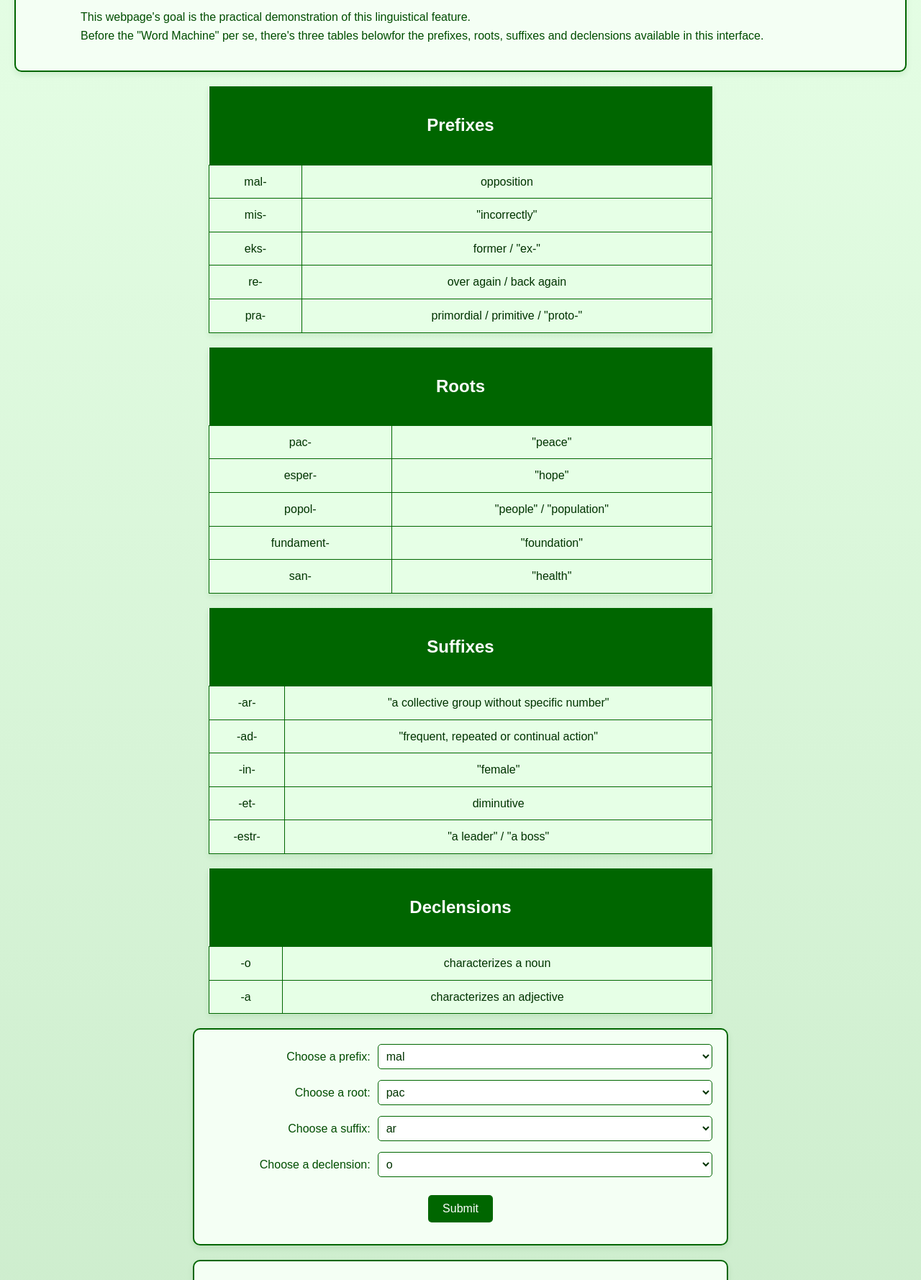
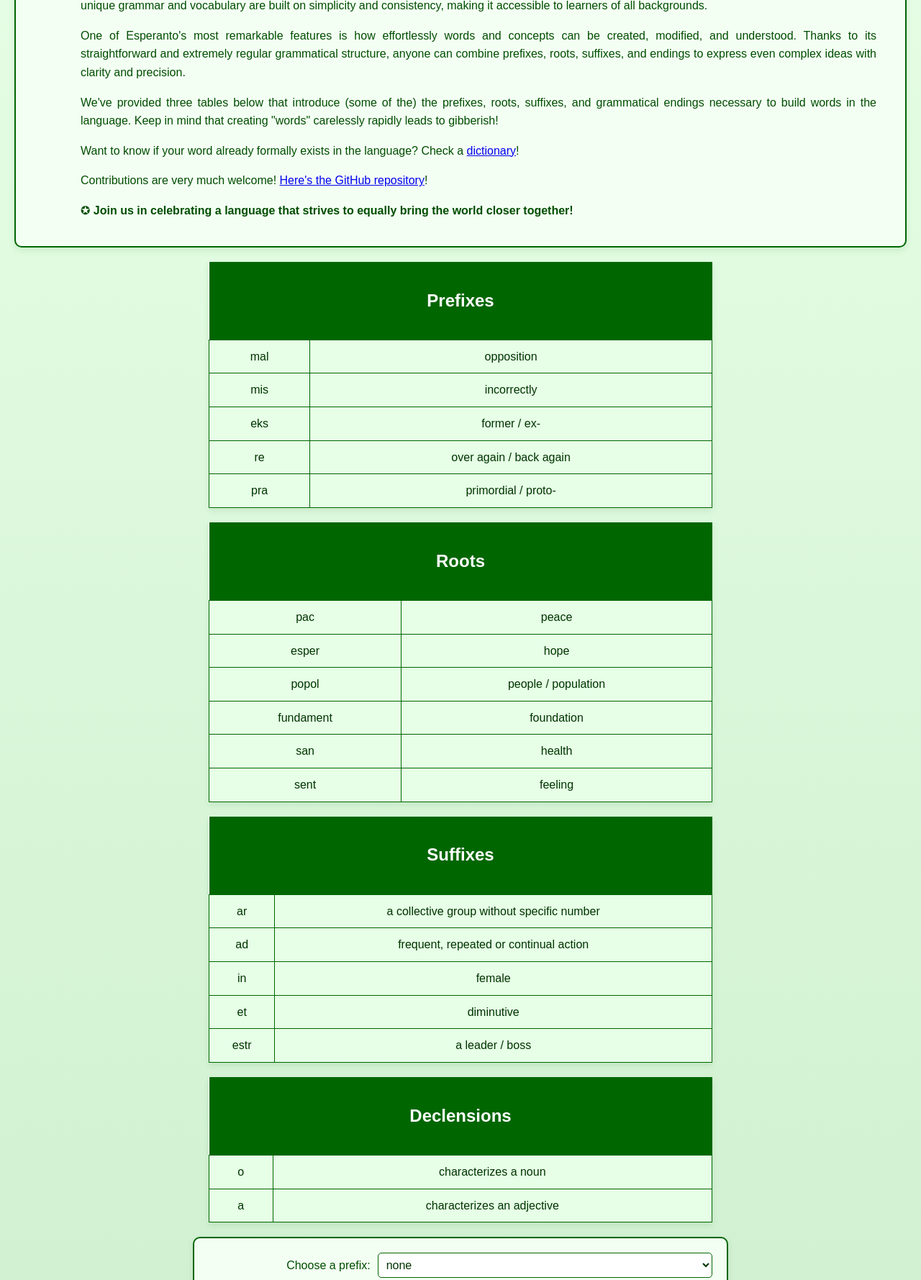
Before and after one commit to OffworldAstronaut/EsperantoWordMachine, a website: page public/index.html in a window 1280 px wide. Shown: the part 192-1971 px from the top of the page at 72% size. Drawn offline with Linux system fonts and the light colour scheme.

Commit message:
README update; main page text improved; dynamically generated tables added;

```diff
--- /dev/null
+++ b/public/data.json
@@ -0,0 +1,28 @@
+{
+    "prefixes": [
+        { "prefix": "mal", "meaning": "opposition" },
+        { "prefix": "mis", "meaning": "incorrectly" },
+        { "prefix": "eks", "meaning": "former / ex-" },
+        { "prefix": "re", "meaning": "over again / back again" },
+        { "prefix": "pra", "meaning": "primordial / proto-" }
+    ],
+    "roots": [
+        { "root": "pac", "meaning": "peace" },
+        { "root": "esper", "meaning": "hope" },
+        { "root": "popol", "meaning": "people / population" },
+        { "root": "fundament", "meaning": "foundation" },
+        { "root": "san", "meaning": "health" },
+        { "root": "sent", "meaning": "feeling"}
+    ],
+    "suffixes": [
+        { "suffix": "ar", "meaning": "a collective group without specific number" },
+        { "suffix": "ad", "meaning": "frequent, repeated or continual action" },
+        { "suffix": "in", "meaning": "female" },
+        { "suffix": "et", "meaning": "diminutive" },
+        { "suffix": "estr", "meaning": "a leader / boss" }
+    ],
+    "declensions": [
+        { "declension": "o", "meaning": "characterizes a noun" },
+        { "declension": "a", "meaning": "characterizes an adjective" }
+    ]
+}
--- a/public/index.html
+++ b/public/index.html
@@ -9,200 +9,40 @@
 </head>
 
 <body>
+    <!--Website introduction-->
     <div class="title">
         <h1>Esperanto Word Machine</h1>
 
         <p>
-            One of the most impressive features of the Esperanto language is the easy building and modification of words
-            and
-            concepts, made possible by it's simple and extremely regular grammatical rules.
+            Esperanto is a language designed to unite people across linguistic and cultural boundaries. Created in the late 19th century by the pacifist L. L. Zamenhof, it was envisioned as a neutral and easy-to-learn second language for everyone, promoting global communication, mutual understanding, and peace. Its unique grammar and vocabulary are built on simplicity and consistency, making it accessible to learners of all backgrounds.
         </p>
         <p>
-            This webpage's goal is the practical demonstration of this linguistical feature. <br>
-            Before the "Word Machine" per se, there's three tables belowfor the prefixes, roots, suffixes and declensions
-            available in
-            this interface.
+            One of Esperanto's most remarkable features is how effortlessly words and concepts can be created, modified, and understood. Thanks to its straightforward and extremely regular grammatical structure, anyone can combine prefixes, roots, suffixes, and endings to express even complex ideas with clarity and precision.
         </p>
+        <p>
+            We've provided three tables below that introduce (some of the) the prefixes, roots, suffixes, and grammatical endings necessary to build words in the language. Keep in mind that creating "words" carelessly rapidly leads to gibberish!
+        </p>
+        <p>
+            Want to know if your word already formally exists in the language? Check a <a href="https://www.esperanto-panorama.net/vortaro/eoen.htm" target="_blank">dictionary</a>!
+        </p>
+        <p>
+            Contributions are very much welcome! <a href="https://github.com/OffworldAstronaut/EsperantoWordMachine" target="_blank">Here's the GitHub repository</a>!
+        </p>
+        <p>
+            ✪ <b>Join us in celebrating a language that strives to equally bring the world closer together!</b>
+        </p>
+
+
     </div>
 
-    <table>
-        <tr>
-            <th colspan="2">
-                <h2>Prefixes</h2>
-            </th>
-        </tr>
-        <tr>
-            <td>
-                mal-
-            </td>
-            <td>
-                opposition
-            </td>
-        </tr>
-        <tr>
-            <td>
-                mis-
-            </td>
-            <td>
-                "incorrectly"
-            </td>
-        </tr>
-        <tr>
-            <td>
-                eks-
-            </td>
-            <td>
-                former / "ex-"
-            </td>
-        </tr>
-        <tr>
-            <td>
-                re-
-            </td>
-            <td>
-                over again / back again
-            </td>
-        </tr>
-        <tr>
-            <td>
-                pra-
-            </td>
-            <td>
-                primordial / primitive / "proto-"
-            </td>
-        </tr>
-    </table>
+    <div id="tables-container"></div>
 
-    <table>
-        <tr>
-            <th colspan="2">
-                <h2>Roots</h2>
-            </th>
-        </tr>
-        <tr>
-            <td>
-                pac-
-            </td>
-            <td>
-                "peace"
-            </td>
-        </tr>
-        <tr>
-            <td>
-                esper-
-            </td>
-            <td>
-                "hope"
-            </td>
-        </tr>
-        <tr>
-            <td>
-                popol-
-            </td>
-            <td>
-                "people" / "population"
-            </td>
-        </tr>
-        <tr>
-            <td>
-                fundament-
-            </td>
-            <td>
-                "foundation"
-            </td>
-        </tr>
-        <tr>
-            <td>
-                san-
-            </td>
-            <td>
-                "health"
-            </td>
-        </tr>
-    </table>
-
-    <table>
-        <tr>
-            <th colspan="2">
-                <h2>Suffixes</h2>
-            </th>
-        </tr>
-        <tr>
-            <td>
-                -ar-
-            </td>
-            <td>
-                "a collective group without specific number"
-            </td>
-        </tr>
-        <tr>
-            <td>
-                -ad-
-            </td>
-            <td>
-                "frequent, repeated or continual action"
-            </td>
-        </tr>
-        <tr>
-            <td>
-                -in-
-            </td>
-            <td>
-                "female"
-            </td>
-        </tr>
-        <tr>
-            <td>
-                -et-
-            </td>
-            <td>
-                diminutive
-            </td>
-        </tr>
-        <tr>
-            <td>
-                -estr-
-            </td>
-            <td>
-                "a leader" / "a boss"
-            </td>
-        </tr>
-    </table>
-    <table>
-        <tr>
-            <th colspan="2">
-                <h2>Declensions</h2>
-            </th>
-        </tr>
-        <tr>
-            <td>
-                -o
-            </td>
-            <td>
-                characterizes a noun
-            </td>
-        </tr>
-        <tr>
-            <td>
-                -a
-            </td>
-            <td>
-                characterizes an adjective
-            </td>
-        </tr>
-        <tr>
-    </table>
-
+    <!--The form for building the words-->
     <div class="form_wordbuilding">
         <form action="post" id="wordMachineForm">
             <div class="form-row">
                 <label for="choose_prefix">Choose a prefix:</label>
                 <select name="choose_prefix" id="choose_prefix">
-                    <option value="mal">mal</option>
-                    <option value="mis">mis</option>
-                    <option value="eks">eks</option>
-                    <option value="re">re</option>
-                    <option value="pra">pra</option>
                     <option value="">none</option>
                 </select>
             </div>
@@ -210,32 +50,19 @@
             <div class="form-row">
                 <label for="choose_root">Choose a root:</label>
                 <select name="choose_root" id="choose_root">
-                    <option value="pac">pac</option>
-                    <option value="esper">esper</option>
-                    <option value="popol">popol</option>
-                    <option value="fundament">fundament</option>
-                    <option value="san">san</option>
                 </select>
             </div>
 
             <div class="form-row">
                 <label for="choose_suffix">Choose a suffix:</label>
                 <select name="choose_suffix" id="choose_suffix">
-                    <option value="ar">ar</option>
-                    <option value="ad">ad</option>
-                    <option value="in">in</option>
-                    <option value="et">et</option>
-                    <option value="estr">estr</option>
                     <option value="">none</option>
                 </select>
             </div>
 
             <div class="form-row">
                 <label for="choose_declension">Choose a declension:</label>
-                <select name="choose_declension" id="choose_declension">
-                    <option value="o">o</option>
-                    <option value="a">a</option>
-                </select>
+                <select name="choose_declension" id="choose_declension"></select>
             </div>
 
             <div class="form-submit">
@@ -251,7 +78,67 @@
         <p>Translation: <span id="translation">--</span></p>
     </div>
 
+    <!--This script constructs the tables and populates the dropdowns-->
+    <script>
+        async function fetchData() {
+            // fetchs the grammatical data
+            const response = await fetch('data.json');
+            const data = await response.json();
+
+            const container = document.getElementById('tables-container');
+
+            // creates an entire table
+            function createTable(title, entries, key, value) {
+                // header and first row
+                const table = document.createElement('table');
+                const header = document.createElement('tr');
+                header.innerHTML = `<th colspan="2"><h2>${title}</h2></th>`;
+                table.appendChild(header);
+
+                entries.forEach(entry => {
+                    // all of the other rows
+                    const row = document.createElement('tr');
+                    row.innerHTML = `<td>${entry[key]}</td><td>${entry[value]}</td>`;
+                    table.appendChild(row);
+                });
+
+                return table;
+            }
+
+            // generates the tables for each grammatical class
+            container.appendChild(createTable('Prefixes', data.prefixes, 'prefix', 'meaning'));
+            container.appendChild(createTable('Roots', data.roots, 'root', 'meaning'));
+            container.appendChild(createTable('Suffixes', data.suffixes, 'suffix', 'meaning'));
+            container.appendChild(createTable('Declensions', data.declensions, 'declension', 'meaning'));
+
+            // function to populate the dropdowns with the .json data
+            function populateDropdown(id, items, key) {
+                const select = document.getElementById(id);
+                items.forEach(item => {
+                    const option = document.createElement('option');
+                    option.value = item[key];
+                    option.textContent = item[key];
+                    select.appendChild(option);
+                });
+            }
+
+            // and populates the dropdowns with the data
+            populateDropdown('choose_prefix', data.prefixes, 'prefix');
+            populateDropdown('choose_root', data.roots, 'root');
+            populateDropdown('choose_suffix', data.suffixes, 'suffix');
+            populateDropdown('choose_declension', data.declensions, 'declension');
+        }
+
+        // only executes everything when the page is fully loaded
+        document.addEventListener('DOMContentLoaded', fetchData);
+    </script>
+
+    <!--Script that connects the .html to the backend-->
     <script src="script.js"></script>
+
+    <footer>
+        Originally created by <a href="https://github.com/OffworldAstronaut">Rafael Amorim</a>, licensed under GPL3, free for all of the human brotherhood
+    </footer>
 
 </body>
 </html>
--- a/public/style.css
+++ b/public/style.css
@@ -123,3 +123,8 @@ footer {
     color: white;
     margin-top: 20px;
 }
+
+footer a {
+    color: white;
+    text-decoration: none;
+}
```
Also changed, not shown: README.md.
